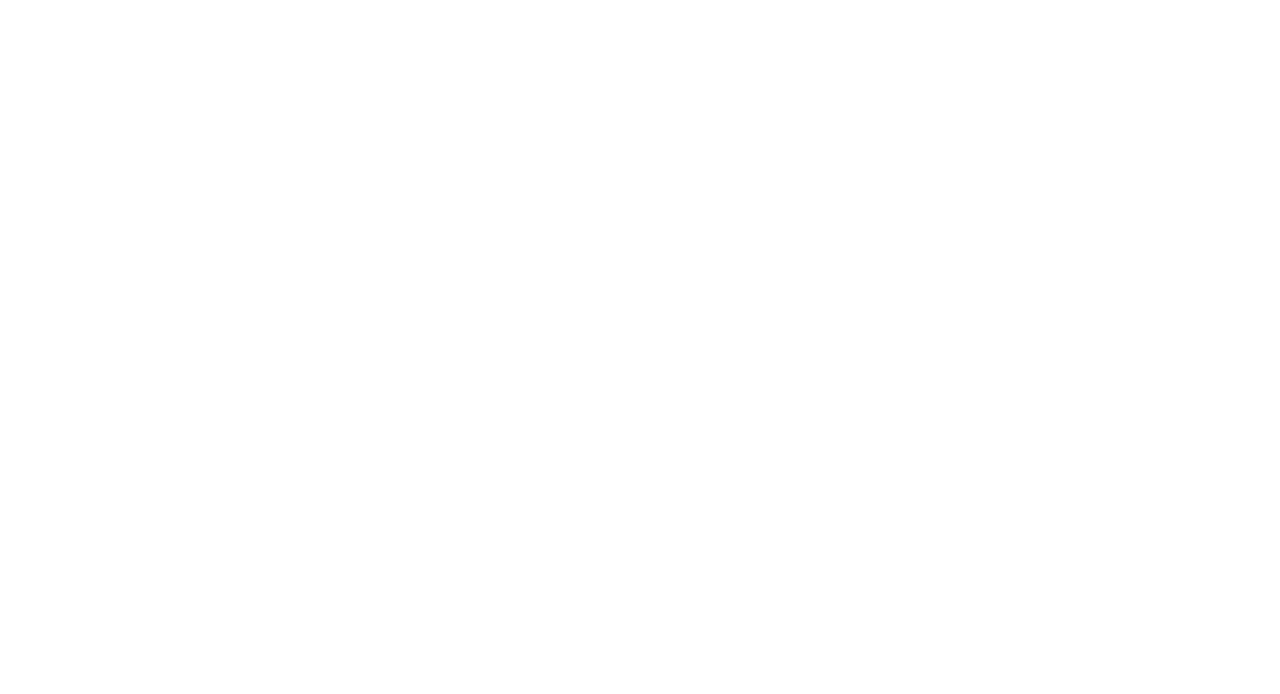
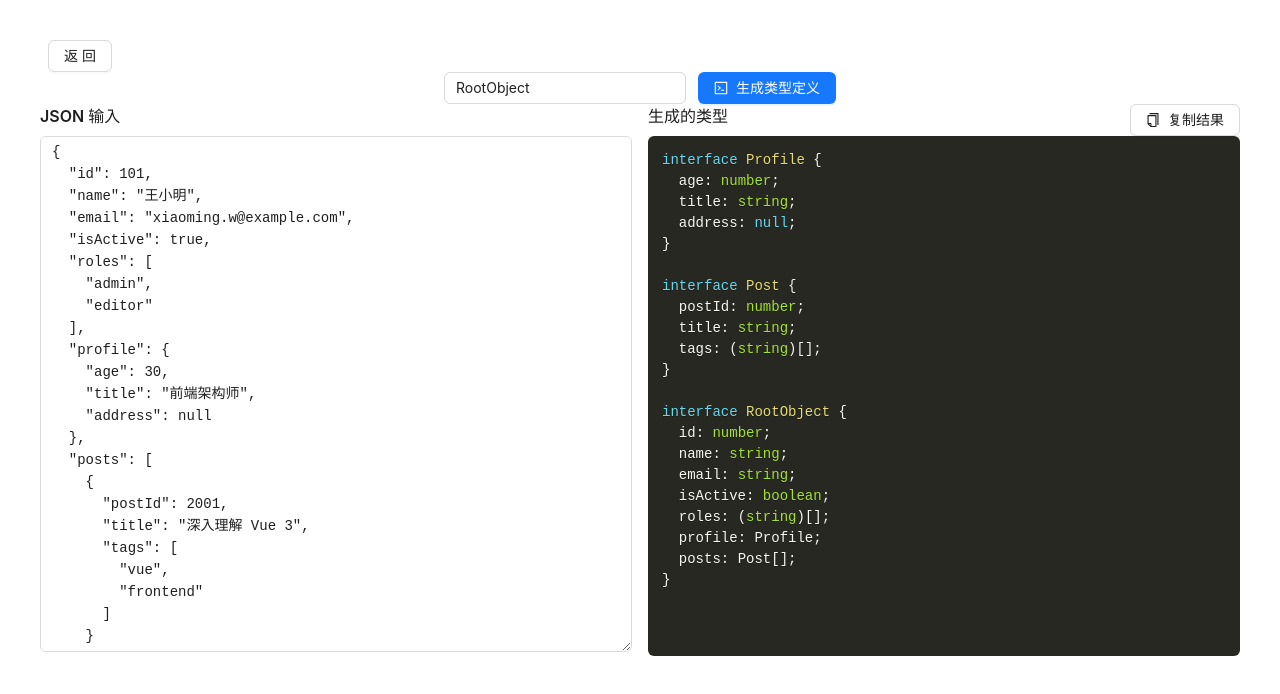
Before and after one commit to HJrookie/simple-tools, a Vue app: page /tools/json-to-type in a window 1280 px wide. Before the commit this address had no page. Shown: the top 694 px of the page. Built offline with nearby package versions, Linux system fonts and the light colour scheme.

Commit message:
增加 json 2 types 工具

```diff
--- a/src/router/index.js
+++ b/src/router/index.js
@@ -24,6 +24,11 @@
     name: "ReactRenderer",
     component: () => import("../views/tools/ReactRenderer.vue"),
   },
+  {
+    path: '/tools/json-to-type',
+    name: 'JsonToType',
+    component: () => import('../views/tools/JsonToType.vue'),
+  },
 ];
 
 const router = createRouter({
--- a/src/views/Home.vue
+++ b/src/views/Home.vue
@@ -40,6 +40,11 @@
           description: "粘贴AI生成的React或Next.js组件代码，实时预览渲染效果。",
           to: "/tools/react-renderer",
         },
+        {
+          title: 'JSON 转类型定义',
+          description: '将 JSON 数据快速转换为 TypeScript 接口或 JSDoc 类型，提升代码质量。',
+          to: '/tools/json-to-type',
+        },
       ],
     };
   },
--- /dev/null
+++ b/src/views/tools/JsonToType.vue
@@ -0,0 +1,258 @@
+<!-- src/views/tools/JsonToType.vue -->
+<template>
+  <div>
+    <div>
+      <a-button @click="() => this.$router.push('/')" style="margin-left: 8px"> 返回</a-button>
+    </div>
+    <a-row :gutter="16" type="flex" justify="center" align="middle">
+      <div>
+        <a-input v-model:value="rootInterfaceName" placeholder="例如: User, Product" />
+      </div>
+      <div class="button-container">
+        <a-button type="primary" size="middle" @click="generateTypes">
+          <template #icon><CodeOutlined /></template>
+          生成类型定义
+        </a-button>
+      </div>
+    </a-row>
+    <a-row :gutter="16">
+      <!-- 左侧：输入和配置 -->
+      <a-col :span="12">
+        <a-typography-title :level="5">JSON 输入</a-typography-title>
+
+        <a-textarea v-model:value="jsonInput" placeholder="在此处粘贴 JSON 数据" :rows="23" class="code-input" />
+      </a-col>
+
+      <!-- 右侧：输出结果 -->
+      <a-col :span="12">
+        <div class="output-header">
+          <a-typography-title :level="5">生成的类型</a-typography-title>
+          <a-button @click="copyResult" :disabled="!typeOutput">
+            <template #icon><CopyOutlined /></template>
+            复制结果
+          </a-button>
+        </div>
+        <!-- 使用 Prism.js 进行语法高亮 -->
+        <pre :class="prismContainerClasses" v-html="highlightedOutput"></pre>
+      </a-col>
+    </a-row>
+  </div>
+</template>
+
+<script>
+import { PageHeader, Row, Col, TypographyTitle, Input, Button, Textarea, Radio, Form, message } from "ant-design-vue";
+import { CodeOutlined, CopyOutlined } from "@ant-design/icons-vue";
+
+// 引入 Prism.js 及其相关语言和主题
+import Prism from "prismjs";
+import "prismjs/components/prism-javascript.js"; // <-- [修正] 新增这一行，作为 JSDoc 的依赖
+import "prismjs/components/prism-typescript.js";
+// import 'prismjs/components/prism-jsdoc.js'; // 必须在 javascript 之后导入
+import "prismjs/themes/prism-okaidia.css";
+
+// 默认的示例 JSON，展示了多种数据类型
+const defaultJsonInput = JSON.stringify(
+  {
+    id: 101,
+    name: "王小明",
+    email: "xiaoming.w@example.com",
+    isActive: true,
+    roles: ["admin", "editor"],
+    profile: {
+      age: 30,
+      title: "前端架构师",
+      address: null,
+    },
+    posts: [
+      {
+        postId: 2001,
+        title: "深入理解 Vue 3",
+        tags: ["vue", "frontend"],
+      },
+    ],
+  },
+  null,
+  2
+);
+
+export default {
+  name: "JsonToType",
+  components: {
+    "a-page-header": PageHeader,
+    "a-row": Row,
+    "a-col": Col,
+    "a-typography-title": TypographyTitle,
+    "a-input": Input,
+    "a-button": Button,
+    "a-textarea": Textarea,
+    "a-radio-group": Radio.Group,
+    "a-radio-button": Radio.Button,
+    "a-form": Form,
+    "a-form-item": Form.Item,
+    CodeOutlined,
+    CopyOutlined,
+  },
+  data() {
+    return {
+      jsonInput: defaultJsonInput,
+      typeOutput: "",
+      highlightedOutput: "类型定义将显示在这里...",
+      outputFormat: "typescript", // 'typescript' or 'jsdoc'
+      rootInterfaceName: "RootObject",
+    };
+  },
+  computed: {
+    prismLanguage() {
+      return this.outputFormat === "typescript" ? "typescript" : "jsdoc";
+    },
+    prismContainerClasses() {
+      return ["prism-container", `language-${this.prismLanguage}`];
+    },
+  },
+  watch: {
+    typeOutput() {
+      this.updateHighlighting();
+    },
+    outputFormat() {
+      // 切换格式时，如果已有内容，则重新生成和高亮
+      if (this.typeOutput) {
+        this.generateTypes();
+      }
+    },
+  },
+  methods: {
+    // --- 核心转换逻辑 ---
+    jsonToTypes(obj, typeName) {
+      const tsInterfaces = new Map();
+      const jsDocTypeDefs = new Map();
+
+      const toPascalCase = (str) => str.charAt(0).toUpperCase() + str.slice(1);
+
+      const inferType = (value, keyName = "Item") => {
+        if (value === null) return "null";
+        const type = typeof value;
+        if (type === "string") return "string";
+        if (type === "number") return "number";
+        if (type === "boolean") return "boolean";
+        if (Array.isArray(value)) {
+          if (value.length === 0) return "unknown[]";
+          // 为数组中的对象创建新类型
+          if (typeof value[0] === "object" && value[0] !== null) {
+            const singularKeyName = keyName.endsWith("s") ? keyName.slice(0, -1) : keyName;
+            const arrayItemTypeName = toPascalCase(singularKeyName);
+            processObject(value[0], arrayItemTypeName);
+            return `${arrayItemTypeName}[]`;
+          }
+          const unionTypes = [...new Set(value.map((v) => inferType(v)))];
+          return `(${unionTypes.join(" | ")})[]`;
+        }
+        if (type === "object") {
+          const nestedTypeName = toPascalCase(keyName);
+          processObject(value, nestedTypeName);
+          return nestedTypeName;
+        }
+        return "unknown";
+      };
+
+      const processObject = (currentObj, name) => {
+        if (tsInterfaces.has(name)) return; // 防止重复处理
+
+        let tsProps = "";
+        let jsDocProps = "";
+        for (const key in currentObj) {
+          const value = currentObj[key];
+          const type = inferType(value, key);
+          tsProps += `  ${key}: ${type};\n`;
+          jsDocProps += ` * @property {${type}} ${key}\n`;
+        }
+        tsInterfaces.set(name, `interface ${name} {\n${tsProps}}`);
+        jsDocTypeDefs.set(name, `/**\n * @typedef {object} ${name}\n${jsDocProps} */`);
+      };
+
+      processObject(obj, typeName);
+
+      const tsResult = Array.from(tsInterfaces.values()).join("\n\n");
+      const jsDocResult = Array.from(jsDocTypeDefs.values()).join("\n\n");
+
+      return { tsResult, jsDocResult };
+    },
+
+    generateTypes() {
+      if (!this.jsonInput.trim()) {
+        message.warning("请输入 JSON 数据！");
+        return;
+      }
+      try {
+        const jsonObj = JSON.parse(this.jsonInput);
+        const name = this.rootInterfaceName || "RootObject";
+        const { tsResult, jsDocResult } = this.jsonToTypes(jsonObj, name);
+
+        this.typeOutput = this.outputFormat === "typescript" ? tsResult : jsDocResult;
+        message.success("类型生成成功！");
+      } catch (e) {
+        this.typeOutput = "";
+        this.highlightedOutput = `<span class="error-text">JSON 解析错误：${e.message}</span>`;
+        message.error("无效的 JSON 格式！");
+      }
+    },
+
+    updateHighlighting() {
+      if (!this.typeOutput) {
+        this.highlightedOutput = "类型定义将显示在这里...";
+        return;
+      }
+      this.highlightedOutput = Prism.highlight(this.typeOutput, Prism.languages[this.prismLanguage], this.prismLanguage);
+    },
+
+    copyResult() {
+      if (!this.typeOutput) return;
+      navigator.clipboard
+        .writeText(this.typeOutput)
+        .then(() => {
+          message.success("已复制到剪贴板！");
+        })
+        .catch((err) => {
+          message.error("复制失败: ", err);
+        });
+    },
+  },
+  mounted() {
+    this.generateTypes();
+  },
+};
+</script>
+
+<style scoped>
+.code-input {
+  font-family: "Courier New", Courier, monospace;
+}
+.button-container {
+  /* display: flex; */
+  justify-content: center;
+  margin-left: 12px;
+  /* margin-top: 16px; */
+}
+.output-header {
+  display: flex;
+  justify-content: space-between;
+  align-items: center;
+  /* margin-bottom: 16px; */
+}
+.prism-container {
+  height: 520px;
+  overflow: auto;
+  border-radius: 6px;
+  background-color: #272822;
+  font-family: "Courier New", Courier, monospace;
+  font-size: 14px;
+  margin: 0;
+  padding: 1em;
+  white-space: pre-wrap;
+}
+.prism-container:deep(.error-text) {
+  color: #ff7b72;
+}
+pre[class*="language-"] {
+  margin: 0;
+}
+</style>
```
